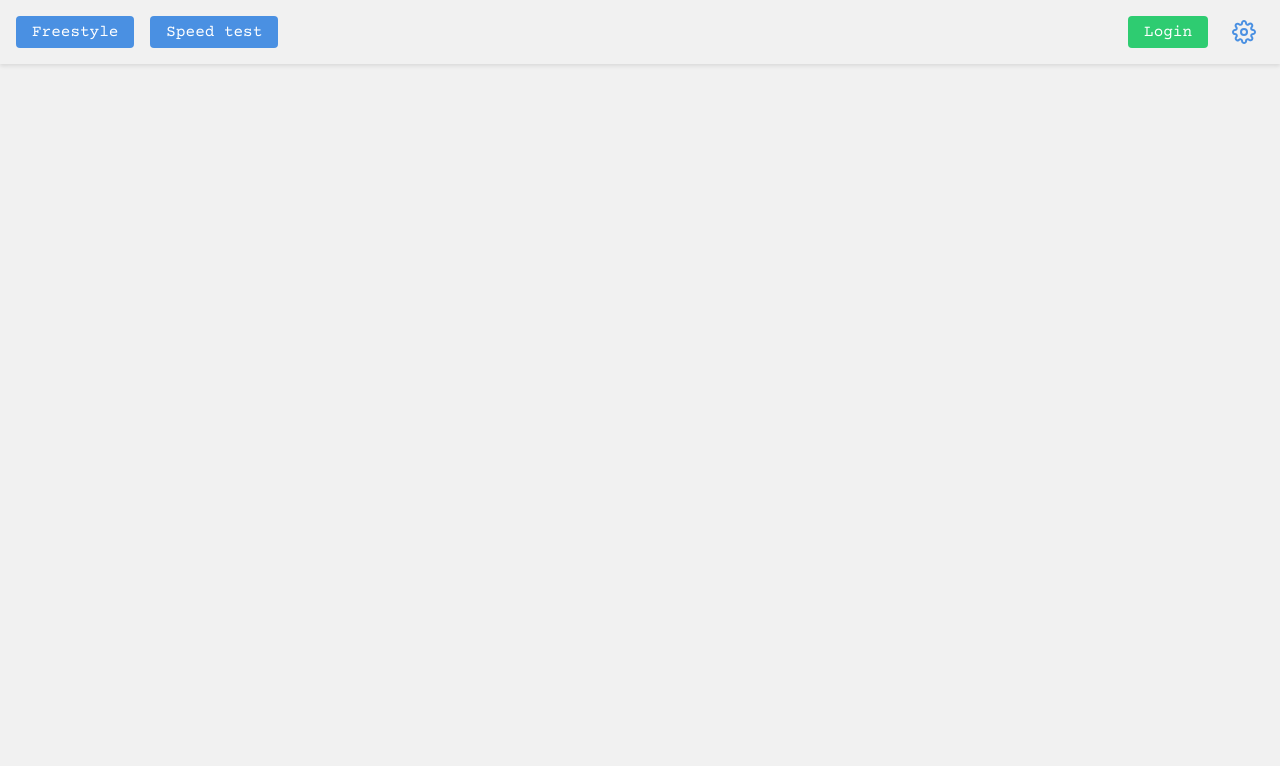
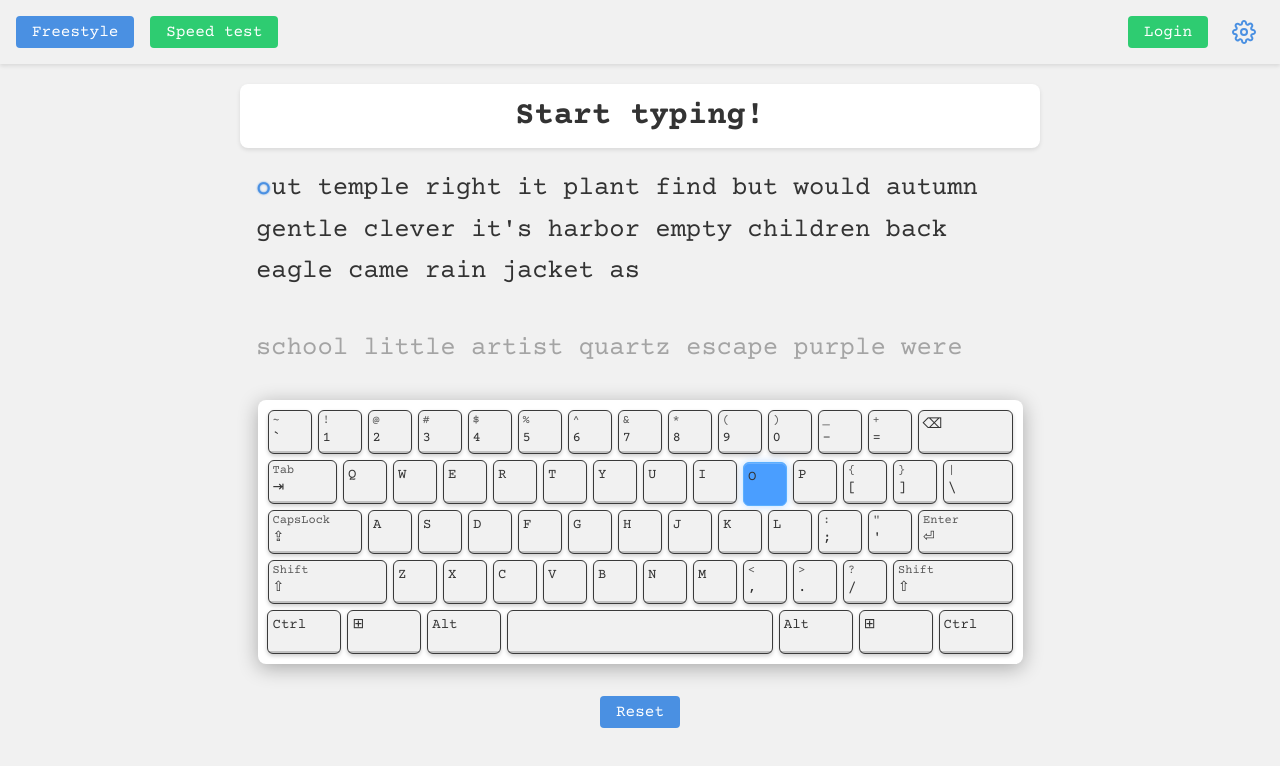
Before and after one commit to nstoichev/typing-game, a React (Vite) app: page /speed-test in a window 1280 px wide. Shown: the top 766 px of the page. Built offline with nearby package versions, Linux system fonts and the light colour scheme; no server answers.

Commit message:
feat: Update practice page name.

```diff
--- a/src/App.jsx
+++ b/src/App.jsx
@@ -60,7 +60,7 @@ function AppContent() {
             }
           />
           <Route
-            path="/practice"
+            path="/speed-test"
             element={
               <Practice
                 showKeyboard={showKeyboard}
--- a/src/components/Navigation.jsx
+++ b/src/components/Navigation.jsx
@@ -35,7 +35,7 @@ const Navigation = ({
   };
 
   // Determine if we're on the practice page
-  const isPracticePage = location.pathname === '/practice';
+  const isPracticePage = location.pathname === '/speed-test';
 
   return (
     <nav className="navigation">
@@ -50,8 +50,8 @@ const Navigation = ({
         </li>
         <li>
           <Link
-            to="/practice"
-            className={`button ${location.pathname === '/practice' ? 'active' : ''}`}
+            to="/speed-test"
+            className={`button ${location.pathname === '/speed-test' ? 'active' : ''}`}
           >
             Speed test
           </Link>
--- a/src/components/ResultsModal.jsx
+++ b/src/components/ResultsModal.jsx
@@ -18,7 +18,7 @@ const ResultsModal = ({ stats, onTryAgain, onGenerate, isPracticeMode = false })
     if (stats && !hasSavedRef.current) {
       hasSavedRef.current = true;
       // Only save team stats if we're on the practice page
-      const teamId = location.pathname === '/practice' ? currentTeam?.id : null;
+      const teamId = location.pathname === '/speed-test' ? currentTeam?.id : null;
       saveTestResults(stats, teamId).catch(error => {
         hasSavedRef.current = false; // Reset the flag if save fails
       });
--- a/src/components/TeamStatsUpdater.jsx
+++ b/src/components/TeamStatsUpdater.jsx
@@ -11,7 +11,7 @@ export default function TeamStatsUpdater() {
 
   useEffect(() => {
     // Only update team stats if we're on the practice page
-    if (location.pathname === '/practice' && currentUser && currentTeam && userData?.recentTests?.length > 0) {
+    if (location.pathname === '/speed-test' && currentUser && currentTeam && userData?.recentTests?.length > 0) {
       const latestTest = userData.recentTests[userData.recentTests.length - 1];
 
       // Only update if:
--- a/src/components/TextDisplay.module.css
+++ b/src/components/TextDisplay.module.css
@@ -90,6 +90,7 @@
   height: calc(100% + 8px);
   border-radius: 4px;
   background-color: var(--button-bg);
+  opacity: 0.5;
   box-shadow: 0 0 4px 0 rgba(0, 0, 0, 0.5);
   z-index: -1;
 }
--- a/src/hooks/useTypingGame.js
+++ b/src/hooks/useTypingGame.js
@@ -147,7 +147,7 @@ export const useTypingGame = () => {
 
   const handleKeyDown = useCallback((e) => {
     // Only process events if we're on the home or practice page
-    if (location.pathname !== '/' && location.pathname !== '/practice') {
+    if (location.pathname !== '/' && location.pathname !== '/speed-test') {
       return;
     }
 
--- a/src/pages/Account.module.css
+++ b/src/pages/Account.module.css
@@ -200,7 +200,6 @@
   gap: 0.5rem;
   cursor: pointer;
   font-size: 0.9rem;
-  color: #666;
   transition: color 0.2s;
 }
 
```
